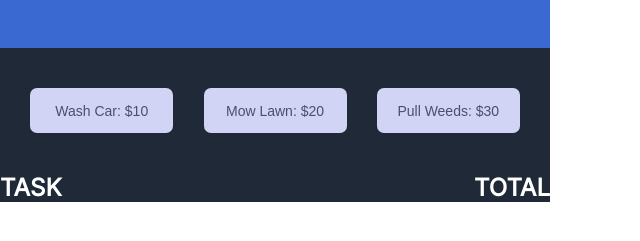
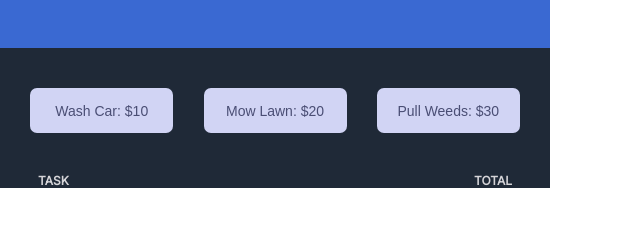
Before and after one commit to DharaneeswaranR/invoice-generator, a plain HTML site: page index.html in a window 1280 px wide. Shown: the part 131-372 px from the top of the page, without its empty margins (0-640 px from the left). Drawn offline with Linux system fonts and the light colour scheme.

Commit message:
style: some changes

```diff
--- a/style.css
+++ b/style.css
@@ -54,3 +54,13 @@ header p {
 .buttons-container button:active {
     border: 3px #3A69D2 solid;
 }
+
+#list-title {
+    padding: 0 48px;
+}
+
+#list-title h2 {
+    margin: 0 38px;
+    font-size: 12px;
+    color: #D5D4D8;
+}
```
